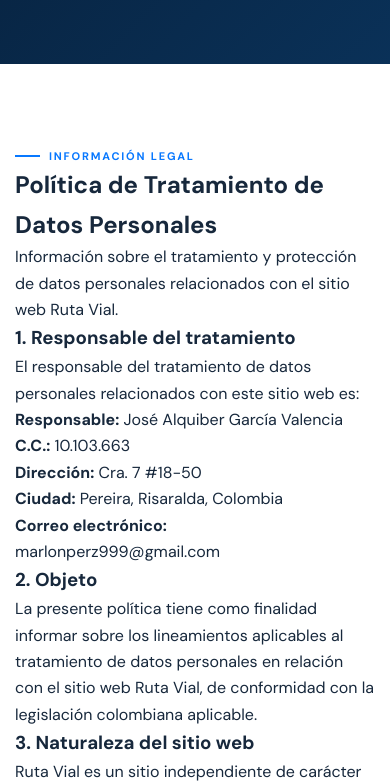
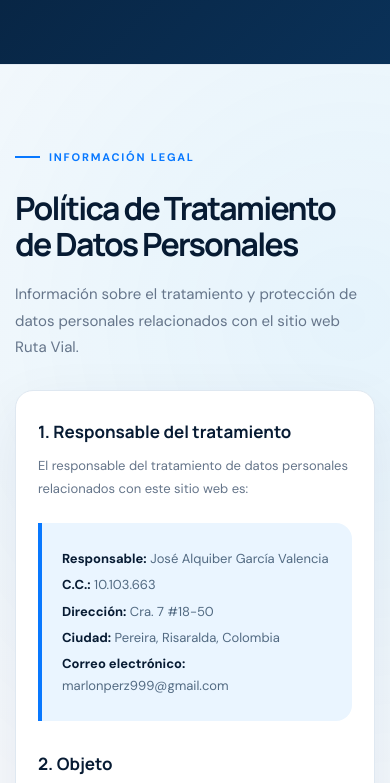
Before and after one commit to carlosmar01012-cmyk/ruta-vial, a plain HTML site: page index.html in a window 390 px wide. Shown: the part 8860-9643 px from the top of the page. Drawn offline with Linux system fonts and the light colour scheme.

Commit message:
Update estilos.css

```diff
--- a/estilos.css
+++ b/estilos.css
@@ -2234,3 +2234,146 @@ button {
 .footer-politica:hover {
     opacity: .7;
 }
+/* =========================================================
+   POLÍTICA DE TRATAMIENTO DE DATOS
+========================================================= */
+
+.politica-section {
+    position: relative;
+    padding: 105px 0;
+    background:
+        radial-gradient(circle at 90% 10%, rgba(25, 182, 255, 0.08), transparent 25%),
+        #f6f9fc;
+    border-top: 1px solid #e3ebf3;
+}
+
+.politica-container {
+    max-width: 1000px;
+}
+
+.politica-header {
+    max-width: 760px;
+    margin-bottom: 45px;
+}
+
+.politica-header .section-tag {
+    margin-bottom: 14px;
+}
+
+.politica-header h2 {
+    margin-top: 10px;
+    color: var(--navy);
+    font-family: "Manrope", sans-serif;
+    font-size: clamp(32px, 4vw, 45px);
+    line-height: 1.15;
+    letter-spacing: -1.7px;
+}
+
+.politica-header > p {
+    margin-top: 18px;
+    color: var(--muted);
+    font-size: 15px;
+    line-height: 1.75;
+}
+
+.politica-content {
+    padding: 45px 50px;
+    border: 1px solid var(--border);
+    border-radius: 24px;
+    background: #ffffff;
+    box-shadow: 0 20px 60px rgba(8, 35, 65, 0.07);
+}
+
+.politica-content h3 {
+    margin-top: 35px;
+    margin-bottom: 10px;
+    color: var(--navy);
+    font-family: "Manrope", sans-serif;
+    font-size: 18px;
+    line-height: 1.35;
+}
+
+.politica-content h3:first-child {
+    margin-top: 0;
+}
+
+.politica-content > p {
+    margin-bottom: 14px;
+    color: var(--muted);
+    font-size: 14px;
+    line-height: 1.8;
+}
+
+.politica-content strong {
+    color: var(--navy);
+}
+
+.politica-datos {
+    margin: 22px 0 32px;
+    padding: 24px 27px;
+    border-left: 4px solid var(--blue);
+    border-radius: 0 16px 16px 0;
+    background: var(--light-blue);
+}
+
+.politica-datos p {
+    margin: 5px 0;
+    color: #526a82;
+    font-size: 13px;
+}
+
+.politica-datos strong {
+    color: var(--navy);
+}
+
+
+/* ENLACE DE POLÍTICA EN EL FOOTER */
+
+.footer-politica {
+    color: #879cb0;
+    font-size: 10px;
+    text-decoration: underline;
+    text-underline-offset: 3px;
+    transition: 0.2s ease;
+}
+
+.footer-politica:hover {
+    color: #ffffff;
+}
+
+
+/* RESPONSIVE */
+
+@media (max-width: 650px) {
+
+    .politica-section {
+        padding: 75px 0;
+    }
+
+    .politica-header {
+        margin-bottom: 30px;
+    }
+
+    .politica-content {
+        padding: 30px 22px;
+        border-radius: 18px;
+    }
+
+    .politica-content h3 {
+        margin-top: 28px;
+        font-size: 17px;
+    }
+
+    .politica-content > p {
+        font-size: 13px;
+    }
+
+    .politica-datos {
+        padding: 20px;
+    }
+
+    .footer-politica {
+        display: inline-block;
+        margin-top: 5px;
+    }
+}
```
